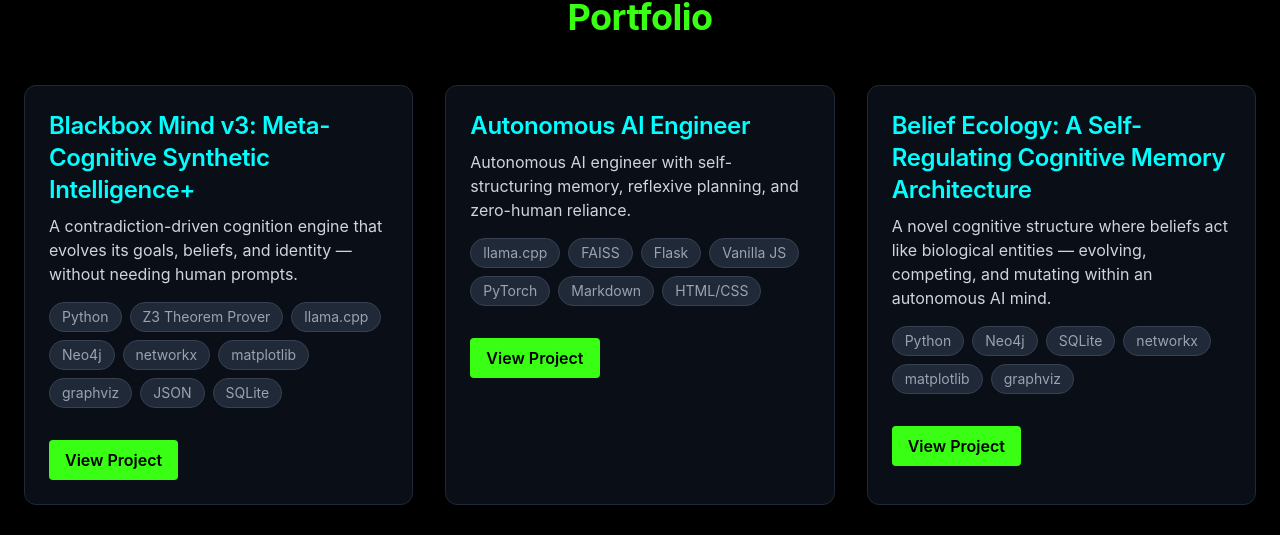
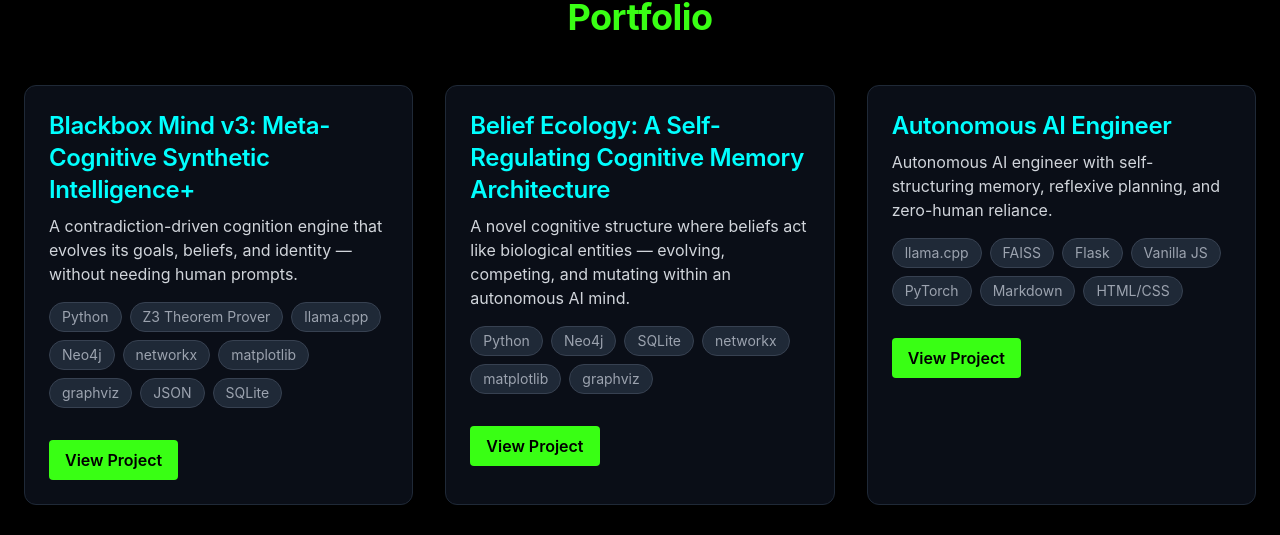
Before and after one commit to moonrunnerkc/aftermathtech, a Next.js app: page /portfolio in a window 1280 px wide. Shown: the part 131-666 px from the top of the page. Built offline with nearby package versions, Linux system fonts and the light colour scheme; no server answers.

Commit message:
Add new projects to portfolio added buttons

```diff
--- a/app/data/portfolio.ts
+++ b/app/data/portfolio.ts
@@ -1,11 +1,12 @@
 export const projects = [
 
-  {
+    {
     slug: 'blackbox-mind-v3',
     title: 'Blackbox Mind v3: Meta-Cognitive Synthetic Intelligence+',
     summary: 'A contradiction-driven cognition engine that evolves its goals, beliefs, and identity — without needing human prompts.',
     tech: ['Python', 'Z3 Theorem Prover', 'llama.cpp', 'Neo4j', 'networkx', 'matplotlib', 'graphviz', 'JSON', 'SQLite'],
-    content: `🧠 Belief Ecology Engine forms a dynamic mental ecosystem where beliefs mutate, compete, and decay naturally.
+    content: `
+🧠 Belief Ecology Engine forms a dynamic mental ecosystem where beliefs mutate, compete, and decay naturally.
 
 ⚖️ Recursive Contradiction Tracing logs not just failures but the causal chain behind them, enabling long-term correction.
 
@@ -17,39 +18,25 @@ export const projects = [
 
 🚧 Currently building: Symbolic logic validator, goal forking engine, visual introspection graph, and LLM-simulated inner voice layer.
 
-🔗 GitHub Repo: https://github.com/moonrunnerkc/belief-ecology
+<div class="flex gap-4 mt-4">
+  <a href="https://github.com/moonrunnerkc/belief-ecology" target="_blank" rel="noopener noreferrer" class="inline-flex items-center bg-green-600 text-black px-4 py-2 font-semibold rounded hover:bg-green-500">
+    🔗 GitHub Repo
+  </a>
+  <a href="https://medium.com/@bradkinnard/belief-ecology-a-self-regulating-cognitive-memory-architecture-for-autonomous-ai-systems-b113e2f0c36e" target="_blank" rel="noopener noreferrer" class="inline-flex items-center bg-blue-600 text-white px-4 py-2 font-semibold rounded hover:bg-blue-500">
+    📄 Medium Abstract
+  </a>
+</div>
 
-🔗 Medium Abstract: Belief Ecology: A Self-Regulating Cognitive Memory Architecture
-
-🔗 Live Preview: Coming soon — full system launch in late Summer 2025`
-  },
-  {
-    slug: 'autonomous-ai-engineer',
-    title: 'Autonomous AI Engineer',
-    summary: 'Autonomous AI engineer with self-structuring memory, reflexive planning, and zero-human reliance.',
-    tech: ['llama.cpp', 'FAISS', 'Flask', 'Vanilla JS', 'PyTorch', 'Markdown', 'HTML/CSS'],
-    content: `💾 Reflexive memory architecture: Daily logs are persistently stored, chunked, vectorized, and semantically retrieved for context-aware planning and regeneration.
-
-🧠 Self-evolving logic: The AI can recall past decisions, codebases, and conversation threads to refine its own modules and regenerate stale logic over time.
-
-📂 File-context-aware prompts: Dynamically injects relevant memory based on active file selection and surrounding intent—eliminating redundant context entry.
-
-🔍 Custom local vector store: Entirely offline memory index (FAISS + JSON) scoped by project, tags, and timestamps, supporting top-K semantic queries with pruning logic.
-
-🧪 Under construction: Summarization engine for long-term memory compaction, live file watchers for auto-context refresh, and intent-based memory routing are being implemented.
-
-🔗 GitHub: Coming soon
-
-🔗 Live preview: Runs locally via Flask dev server — deployment pipeline in development
-
-Notes: Open source plans are queued for post-Week 4 milestone (hybrid online/offline mode)`
+🔗 Live Preview: Coming soon — full system launch in late Summer 2025
+    `
   },
   {
     slug: 'belief-ecology',
     title: 'Belief Ecology: A Self-Regulating Cognitive Memory Architecture',
     summary: 'A novel cognitive structure where beliefs act like biological entities — evolving, competing, and mutating within an autonomous AI mind.',
     tech: ['Python', 'Neo4j', 'SQLite', 'networkx', 'matplotlib', 'graphviz'],
-    content: `🌱 Living Belief Ecosystem — beliefs are treated as organic units with fitness scores, subject to reinforcement, decay, mutation, and death.
+    content: `
+🌱 Living Belief Ecosystem — beliefs are treated as organic units with fitness scores, subject to reinforcement, decay, mutation, and death.
 
 🔁 Self-Regulation — the system rebalances its belief pool over time based on internal conflict, relevance decay, and emotional tags.
 
@@ -61,12 +48,47 @@ Notes: Open source plans are queued for post-Week 4 milestone (hybrid online/off
 
 🚧 In development: Emotion-weighted reinforcement logic, decay entropy models, and ecological replay prioritization.
 
-🔗 GitHub Repo: https://github.com/moonrunnerkc/belief-ecology
+<div class="flex gap-4 mt-4">
+  <a href="https://github.com/moonrunnerkc/belief-ecology" target="_blank" rel="noopener noreferrer" class="inline-flex items-center bg-green-600 text-black px-4 py-2 font-semibold rounded hover:bg-green-500">
+    🔗 GitHub Repo
+  </a>
+  <a href="https://medium.com/@bradkinnard/belief-ecology-a-self-regulating-cognitive-memory-architecture-for-autonomous-ai-systems-b113e2f0c36e" target="_blank" rel="noopener noreferrer" class="inline-flex items-center bg-blue-600 text-white px-4 py-2 font-semibold rounded hover:bg-blue-500">
+    📄 Medium Abstract
+  </a>
+</div>
 
-🔗 Medium Abstract: Belief Ecology: A Self-Regulating Cognitive Memory Architecture for Autonomous AI Systems
+🔗 Live Preview: Coming soon — full demo module with mutation cycles and visualized ecosystem planned for Summer 2025
+    `
+  },
+  {
+  slug: 'autonomous-ai-engineer',
+  title: 'Autonomous AI Engineer',
+  summary: 'Autonomous AI engineer with self-structuring memory, reflexive planning, and zero-human reliance.',
+  tech: ['llama.cpp', 'FAISS', 'Flask', 'Vanilla JS', 'PyTorch', 'Markdown', 'HTML/CSS'],
+  content: `
+💾 **Reflexive Memory Architecture** — Daily logs are persistently stored, chunked, vectorized, and semantically retrieved for context-aware planning and regeneration.
 
-🔗 Live Preview: Coming soon — full demo module with mutation cycles and visualized ecosystem planned for Summer 2025`
-  },
+🧠 **Self-Evolving Logic** — Recalls past decisions, codebases, and conversations to refine internal modules and regenerate stale logic over time.
+
+📂 **File-Context-Aware Prompts** — Injects scoped memory based on current file and intent — no redundant prompt entry.
+
+🔍 **Offline Vector Store** — FAISS-based semantic index scoped by project, tag, and timestamp with pruning logic.
+
+🚧 In Development: Summarization engine, file watchers, and intent-based memory routing.
+
+<div class="flex gap-4 mt-4">
+  <a href="https://github.com/moonrunnerkc/autonomous-ai-engineer" target="_blank" rel="noopener noreferrer" class="inline-flex items-center bg-green-600 text-black px-4 py-2 font-semibold rounded hover:bg-green-500">
+    🔗 GitHub Repo
+  </a>
+  <span class="inline-flex items-center bg-gray-600 text-white px-4 py-2 font-semibold rounded opacity-50 cursor-not-allowed">
+    🖥️ Live Preview Coming Soon
+  </span>
+</div>
+  `,
+  usage: `Clone the repo and run the Flask server locally.
+Load any prior sessions to see how the AI tracks memory and decision context.
+Open-source mode will support hybrid offline/online orchestration.`,
+},
 
   {
     slug: 'lunarbeacon',
```
